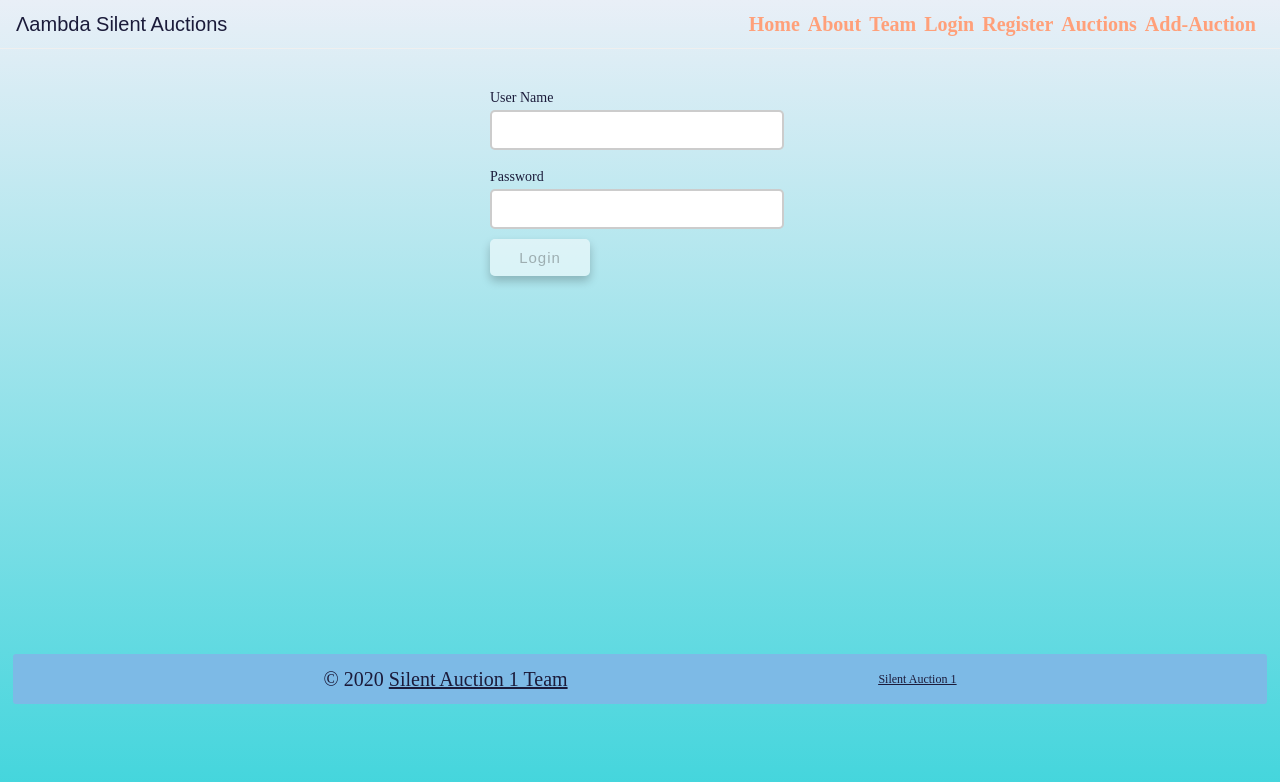
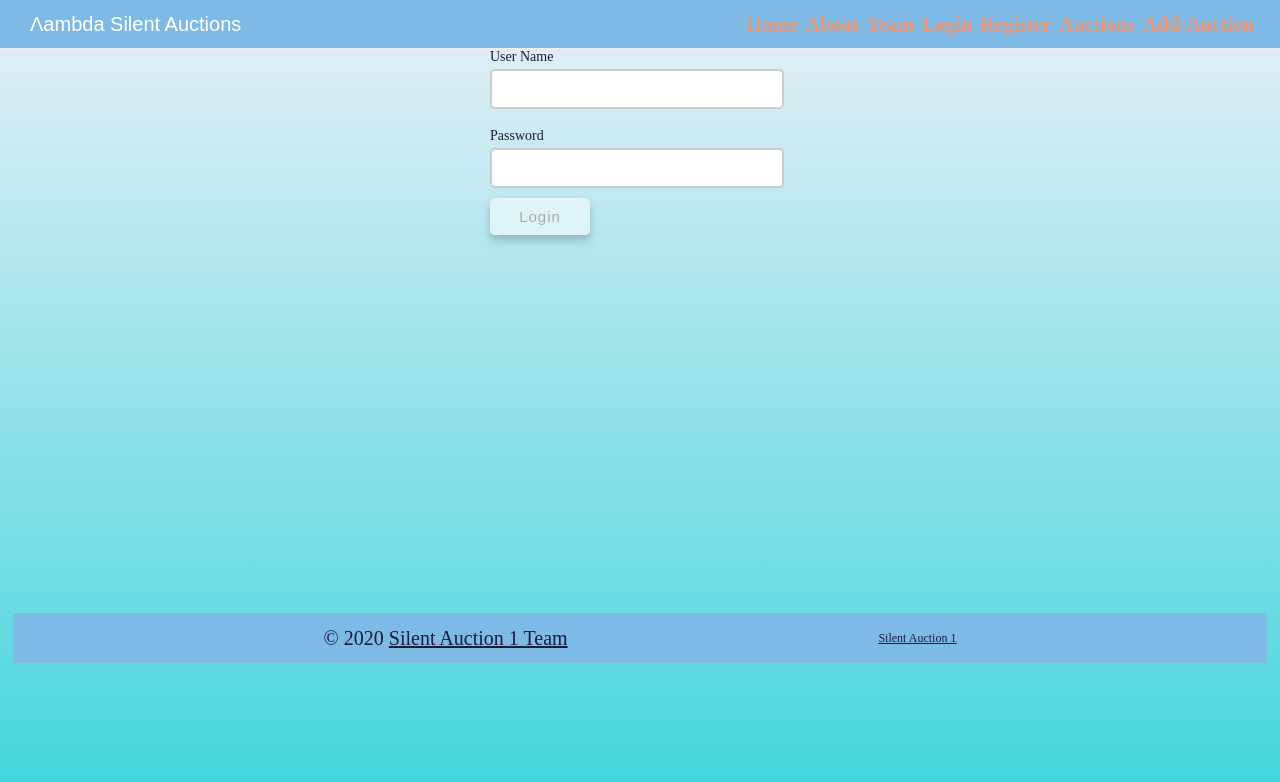
Before and after one commit to Nandhini-Madan/SilentAuction, a React (Create React App) app: page /login in a window 1280 px wide. Shown: the top 782 px of the page. Built offline with nearby package versions, Linux system fonts and the light colour scheme; no server answers.

Commit message:
final styling. added stationary menu

```diff
--- a/src/App.js
+++ b/src/App.js
@@ -24,10 +24,11 @@ function App() {
 
   return (
 
+      <div className='container'>
     <AuctionsProvider>
-      <div className='container'>
 
         <Header />
+        <div className='mainbody'>
         <Route exact path='/auctions' component={AuctionGallery} />
         <Route path='/auctions/:itemID' component={DisplayAuctionItem} />
         <PrivateRoute path='/auctions/modify/:itemID' component={ModifyAuctionItems} />
@@ -44,8 +45,9 @@ function App() {
           <PrivateRoute path='/createAuction' component={CreateAuction} />
         </Switch>
         <Footer loggedIn={loggedIn} setLoggedIn={setLoggedIn}/>
+        </div>
+    </AuctionsProvider>
       </div>
-    </AuctionsProvider>
   );
 }
 
--- a/src/css/index.css
+++ b/src/css/index.css
@@ -135,30 +135,40 @@ html {
   background-image: linear-gradient(0deg, #41D5DC 0%, #E9EFF7 100%);
   min-height: 100vh;
 }
+.mainbody {
+  padding-top: 40px;
+}
 nav {
   display: flex;
-  min-width: 90vw;
+  min-width: 100vw;
   height: 6vh;
   flex-direction: row;
   justify-content: space-between;
   align-items: center;
   text-align: center;
-  padding: 0 16px;
+  margin: 0 12px 0 0;
+  padding: 0 6px 0 6px;
   border-bottom: 1px solid #efefef;
   margin-bottom: 32px;
+  position: fixed;
+  overflow: hidden;
+  background-color: #7dbae6;
 }
 .nav-links {
+  padding-right: 24px;
   display: flex;
   justify-content: space-between;
 }
 .nav-links a {
-  color: #FFA07A;
+  color: #ee9471;
   text-decoration: none;
   font-weight: bold;
   margin-right: 8px;
 }
 .pageHeader {
   font-family: 'Montserrat', Arial, Helvetica, sans-serif;
+  color: white;
+  padding-left: 24px;
 }
 .formContainer {
   min-height: 70vh;
--- a/src/less/global.less
+++ b/src/less/global.less
@@ -7,3 +7,7 @@ html {
     color: @font-color;
     background-image: linear-gradient(0deg, #41D5DC 0%, #E9EFF7 100%);    min-height: 100vh;
 }
+
+.mainbody {
+    padding-top: 40px;
+}
--- a/src/less/header.less
+++ b/src/less/header.less
@@ -1,23 +1,28 @@
 nav {
     display: flex;
-    min-width: 90vw;
+    min-width: 100vw;
     height: 6vh;
     flex-direction: row;
     justify-content: space-between;
     align-items: center;
     text-align: center;
-    padding: 0 16px;
+    margin: 0 12px 0 0;
+    padding: 0 6px 0 6px;
     border-bottom: 1px solid #efefef;
     margin-bottom: 32px;
+    position: fixed;
+    overflow: hidden;
+    background-color: @footer-background;
 }
 
 .nav-links {
+    padding-right: 24px;
     display: flex;
     justify-content: space-between;
 }
 
 .nav-links a {
-    color: #FFA07A;
+    color: #ee9471;
     text-decoration: none;
     font-weight: bold;
     margin-right: 8px;
@@ -25,4 +30,6 @@ nav {
 
 .pageHeader {
     font-family: 'Montserrat', Arial, Helvetica, sans-serif;
+    color: white;
+    padding-left: 24px;
 }
```
